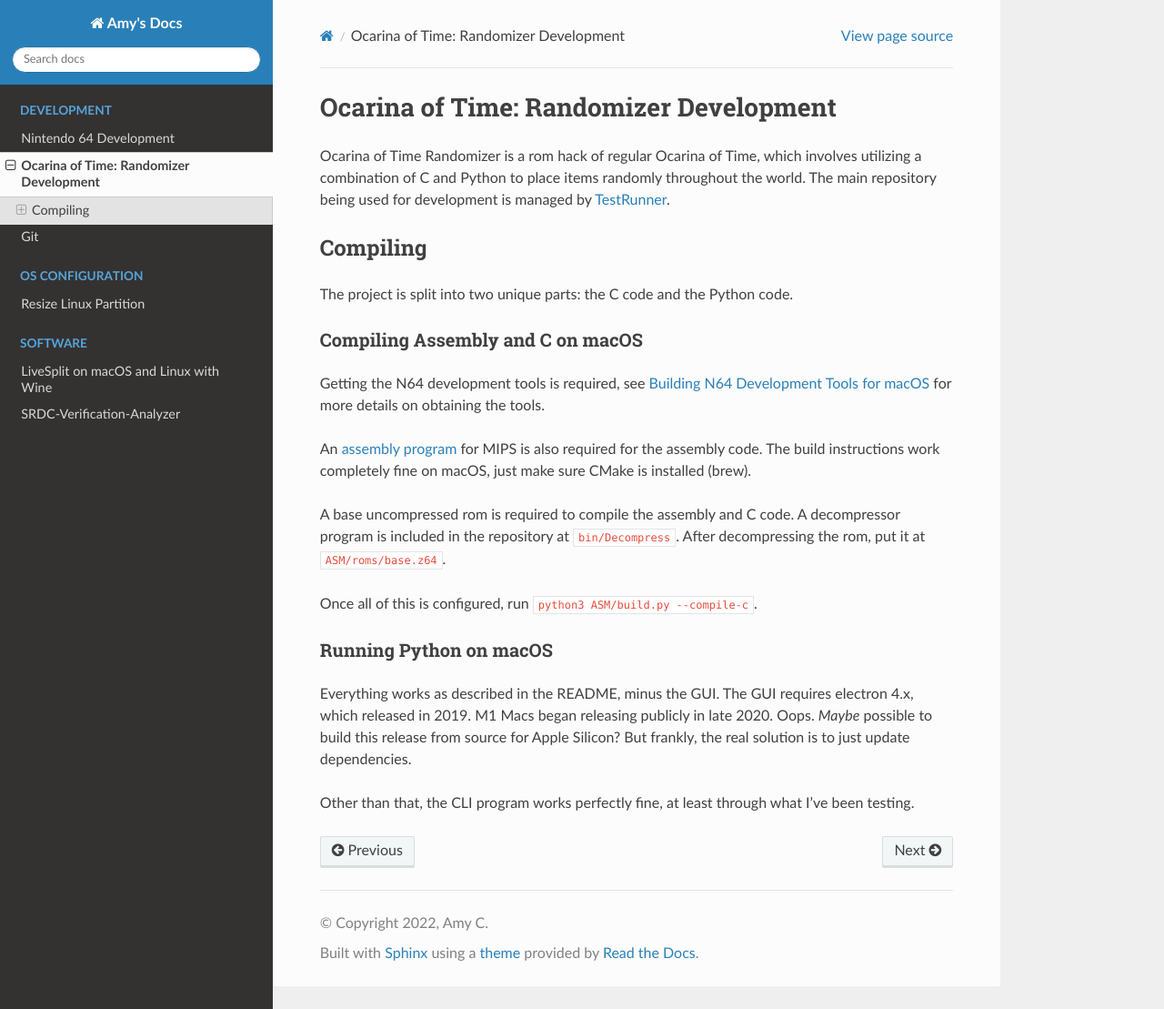
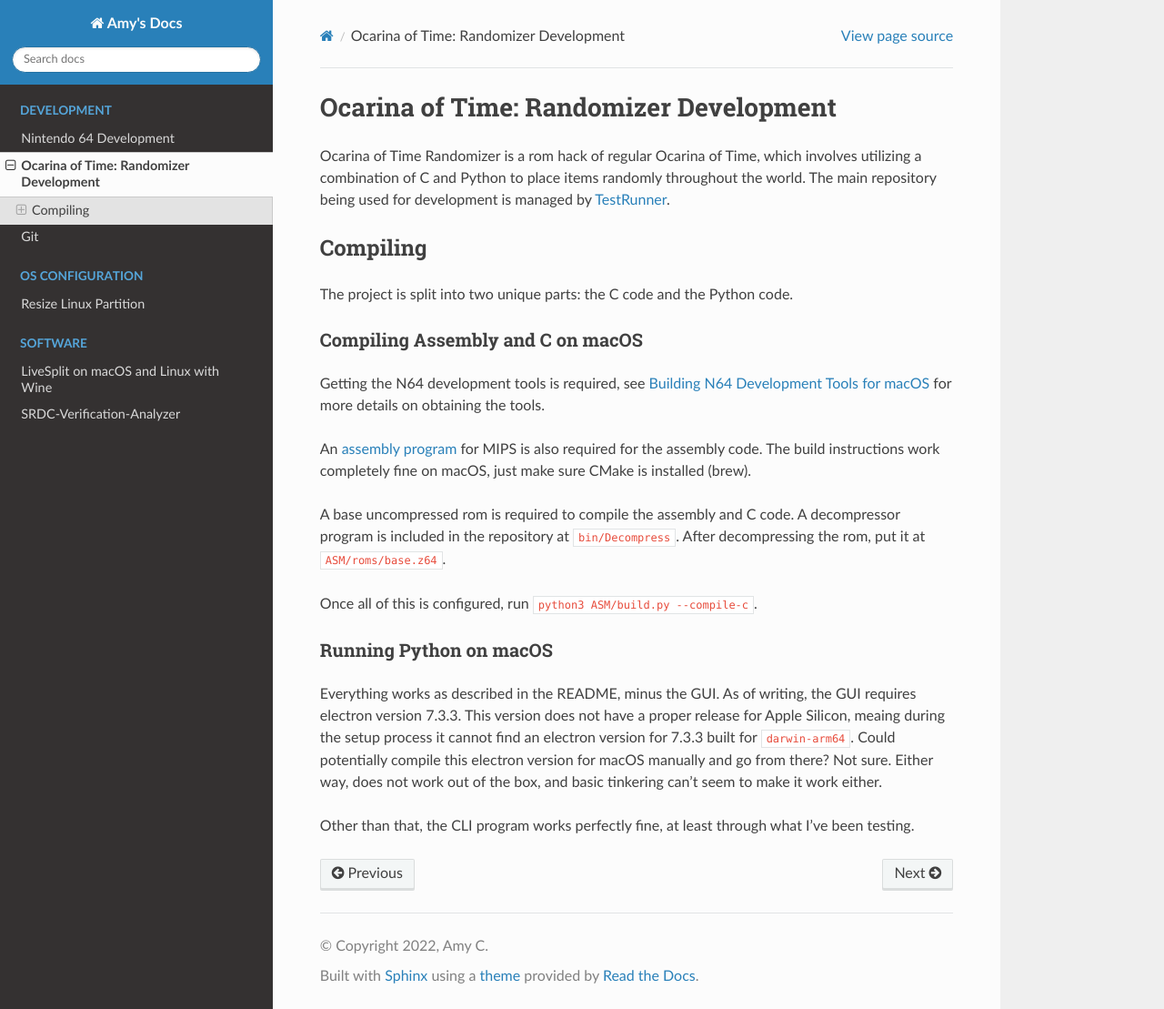
Before and after one commit to Minibeast/docs.amyy.me, a Sphinx documentation site: the page built from docs/development/ootr.rst, in a window 1280 px wide and 1109 px high. Shown: the whole window at 91% size. Built offline with Sphinx 7.4.7 and the Read the Docs theme 2.0.0, drawn with Linux system fonts in a browser that asks for light colours.

Commit message:
update GUI description

```diff
--- a/docs/development/ootr.rst
+++ b/docs/development/ootr.rst
@@ -32,10 +32,13 @@
 Running Python on macOS
 ~~~~~~~~~~~~~~~~~~~~~~~~
 Everything works as described in the README, minus the GUI.
-The GUI requires electron 4.x, which released in 2019. M1 Macs
-began releasing publicly in late 2020. Oops. *Maybe* possible to
-build this release from source for Apple Silicon? But frankly, the
-real solution is to just update dependencies.
+As of writing, the GUI requires electron version 7.3.3. This
+version does not have a proper release for Apple Silicon, meaing
+during the setup process it cannot find an electron version for
+7.3.3 built for ``darwin-arm64``. Could potentially compile this
+electron version for macOS manually and go from there? Not sure.
+Either way, does not work out of the box, and basic tinkering can't
+seem to make it work either.
 
 Other than that, the CLI program works perfectly fine, at least
 through what I've been testing.
```
